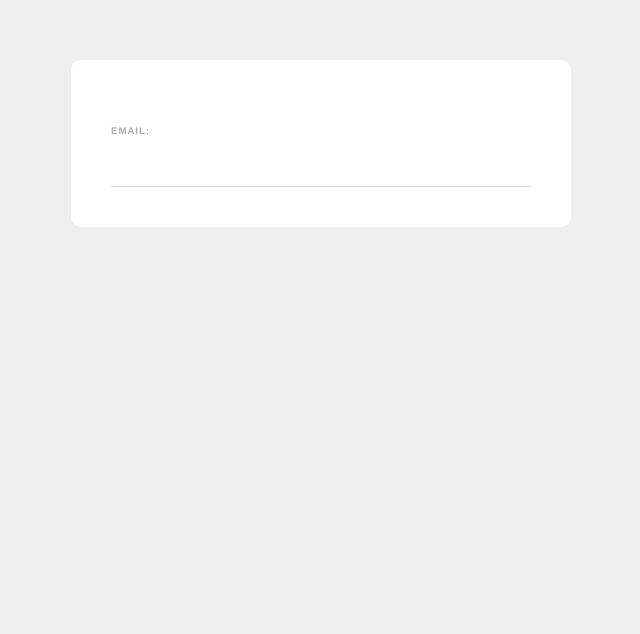
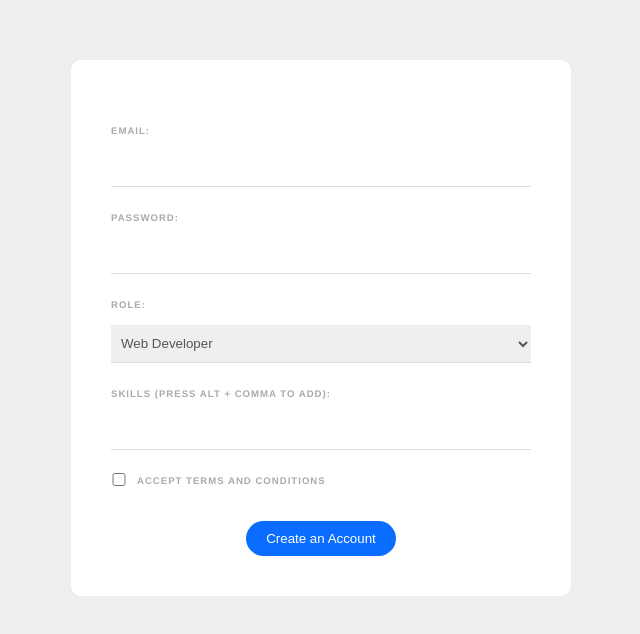
Before and after one commit to LinhKH/reaction-timer, a Vue app: page / in a window 1280 px wide. Shown: the top 634 px of the page, without its empty margins (319-959 px from the left). Built offline with nearby package versions, Linux system fonts and the light colour scheme.

Commit message:
section 5

```diff
--- a/src/components/SignupForm.vue
+++ b/src/components/SignupForm.vue
@@ -1,13 +1,77 @@
 <template>
-    <form>
+    <form @submit.prevent="handleSubmit">
         <label>Email:</label>
-        <input type="email" required>
+        <input type="email" v-model="email" required>
+
+        <label>Password:</label>
+        <input type="password" v-model="password" required>
+        <div v-if="passwordError" class="error">{{ passwordError }}</div>
+
+        <label>Role:</label>
+        <select v-model="role">
+            <option value="developer">Web Developer</option>
+            <option value="designer">Web Designer</option>
+        </select>
+
+        <label>Skills (press alt + comma to add):</label>
+        <input type="text" v-model="tempSkill" @keyup.alt="addSkill">
+        <div v-for="skill in skills" :key="skill" class="pill">
+            <span @click="deleteSkill(skill)">{{ skill }}</span>
+        </div>
+
+        <div class="terms">
+            <input type="checkbox" v-model="terms" required>
+            <label>Accept terms and conditions</label>
+        </div>
+
+        <div class="submit">
+            <button>Create an Account</button>
+        </div>
     </form>
 </template>
 
 <script>
 export default {
+    data() {
+        return {
+            email: '',
+            password: '',
+            role: 'developer',
+            terms: false,
+            skills: [],
+            tempSkill: '',
+            passwordError: null,
+        }
+    },
+    methods: {
+        addSkill($event) {
+            if ($event.key === ',' && this.tempSkill) {
+                if (!this.skills.includes(this.tempSkill)) {
+                    this.skills.push(this.tempSkill)
+                }
+                this.tempSkill = ''
+            }
+        },
+        deleteSkill(skill) {
+            this.skills = this.skills.filter(item => {
+                return skill !== item
+            })
+        },
+        handleSubmit() {
+            // validate password
+            this.passwordError = this.password.length > 5 ?
+                '' : 'Password must be at least 6 characters long'
 
+            if (!this.passwordError) {
+                // make request to database to save user
+                console.log('email: ', this.email)
+                console.log('password: ', this.password)
+                console.log('role: ', this.role)
+                console.log('skills: ', this.skills)
+                console.log('terms accepted: ', this.terms)
+            }
+        }
+    }
 }
 </script>
 
@@ -31,7 +95,8 @@ label {
     font-weight: bold;
 }
 
-input {
+input,
+select {
     display: block;
     padding: 10px 6px;
     width: 100%;
@@ -40,4 +105,44 @@ input {
     border-bottom: 1px solid #ddd;
     color: #555;
 }
-</style>
+
+input[type="checkbox"] {
+    display: inline-block;
+    width: 16px;
+    margin: 0 10px 0 0;
+    position: relative;
+    top: 2px;
+}
+
+.pill {
+    display: inline-block;
+    margin: 20px 10px 0 0;
+    padding: 6px 12px;
+    background: #eee;
+    border-radius: 20px;
+    font-size: 12px;
+    letter-spacing: 1px;
+    font-weight: bold;
+    color: #777;
+    cursor: pointer;
+}
+
+button {
+    background: #0b6dff;
+    border: 0;
+    padding: 10px 20px;
+    margin-top: 20px;
+    color: white;
+    border-radius: 20px;
+}
+
+.submit {
+    text-align: center;
+}
+
+.error {
+    color: #ff0062;
+    margin-top: 10px;
+    font-size: 0.8em;
+    font-weight: bold;
+}</style>
```
